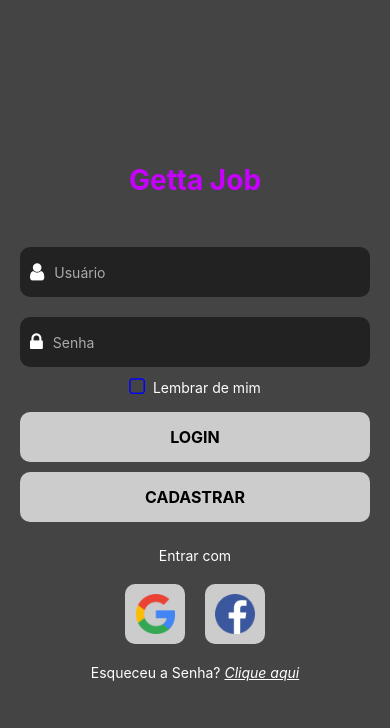
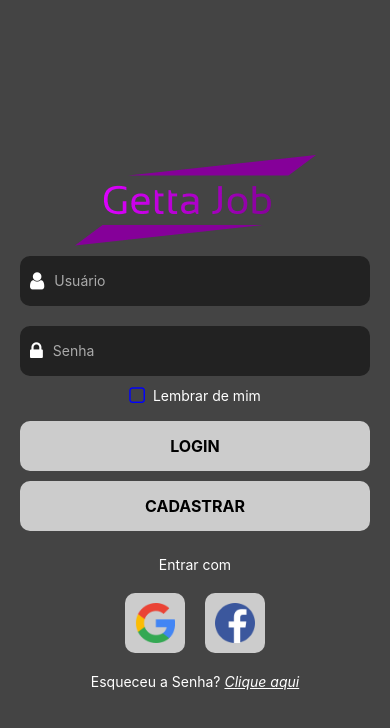
Before and after one commit to 97Mith/gettajob, a React Native app: screen /Login in a window 390 px wide. Shown: the top 728 px of the page. Built offline with nearby package versions, Linux system fonts and the light colour scheme; what react-native-calendars would draw is missing.

Commit message:
OK ~~13 - no Login, substituir a Label do título pela logo

```diff
--- a/src/pages/Login/index.js
+++ b/src/pages/Login/index.js
@@ -1,24 +1,34 @@
-import React from "react";
-import { View, Text, TouchableOpacity, Image } from "react-native";
+import React, { useEffect, useRef } from "react";
+import { View, Text, TouchableOpacity, Image, Animated } from "react-native";
 import { useNavigation } from "@react-navigation/native";
 import InputField from "../../components/InputField";
 import SocialButton from "../../components/SocialButton";
 import styles from "../../styles/loginStyles";
 import RememberMeCheck from "../../components/RememberMeCheckBox";
 
-
 export default function Login() {
   const navigation = useNavigation();
-  //const RememberMeCheckBox = rememberMeCheckBox();
+  const logoOpacity = useRef(new Animated.Value(0)).current;
+
+  useEffect(() => {
+    Animated.timing(logoOpacity, {
+      toValue: 1,
+      duration: 1200,
+      useNativeDriver: true,
+    }).start();
+  }, []);
 
   return (
     <View style={styles.container}>
-      <Text style={styles.title}>Getta Job</Text>
+      {/* Logo com fade-in */}
+      <Animated.Image
+        source={require("../../../assets/icon.png")}
+        style={[styles.logo, { opacity: logoOpacity }]}
+      />
 
       <InputField icon="user" placeholder="Usuário" />
       <InputField icon="lock" placeholder="Senha" secureTextEntry />
       <RememberMeCheck />
-
 
       <TouchableOpacity
         style={styles.button}
```
